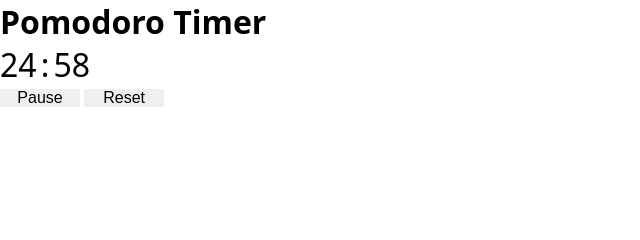
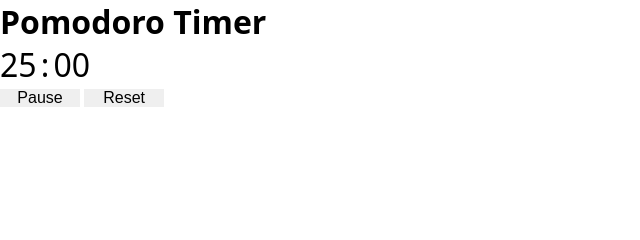
Before and after one commit to kmj673/pomodor-timer, a plain HTML site: page index.html in a window 1280 px wide. Both pictures are taken after a click on the button "Start". Shown: the top 240 px of the page, 0-640 px from the left. Drawn offline with Linux system fonts and the light colour scheme.

Commit message:
fixed two digit problem when the second is 00

```diff
--- a/index.html
+++ b/index.html
@@ -13,7 +13,7 @@
       <div id="timer">
         <span class="minute">25</span>
         <span>:</span>
-        <span class="second">00</span>
+        <span class="second">02</span>
       </div>
       <button class="start">Start</button>
       <button class="pause hidden">Pause</button>
--- a/script.js
+++ b/script.js
@@ -9,14 +9,13 @@ function renderTime() {
   let min = parseInt(minute.textContent);
   let sec = parseInt(second.textContent);
   if (sec === 0) {
-    second.textContent = "00";
     min--;
     sec = 60;
   }
   sec--;
   minute.textContent = min;
   second.textContent = sec;
-  if (0 < sec && sec < 10) {
+  if (0 <= sec && sec < 10) {
     second.textContent = `0${sec}`;
   }
   if (min === 0) {
```
